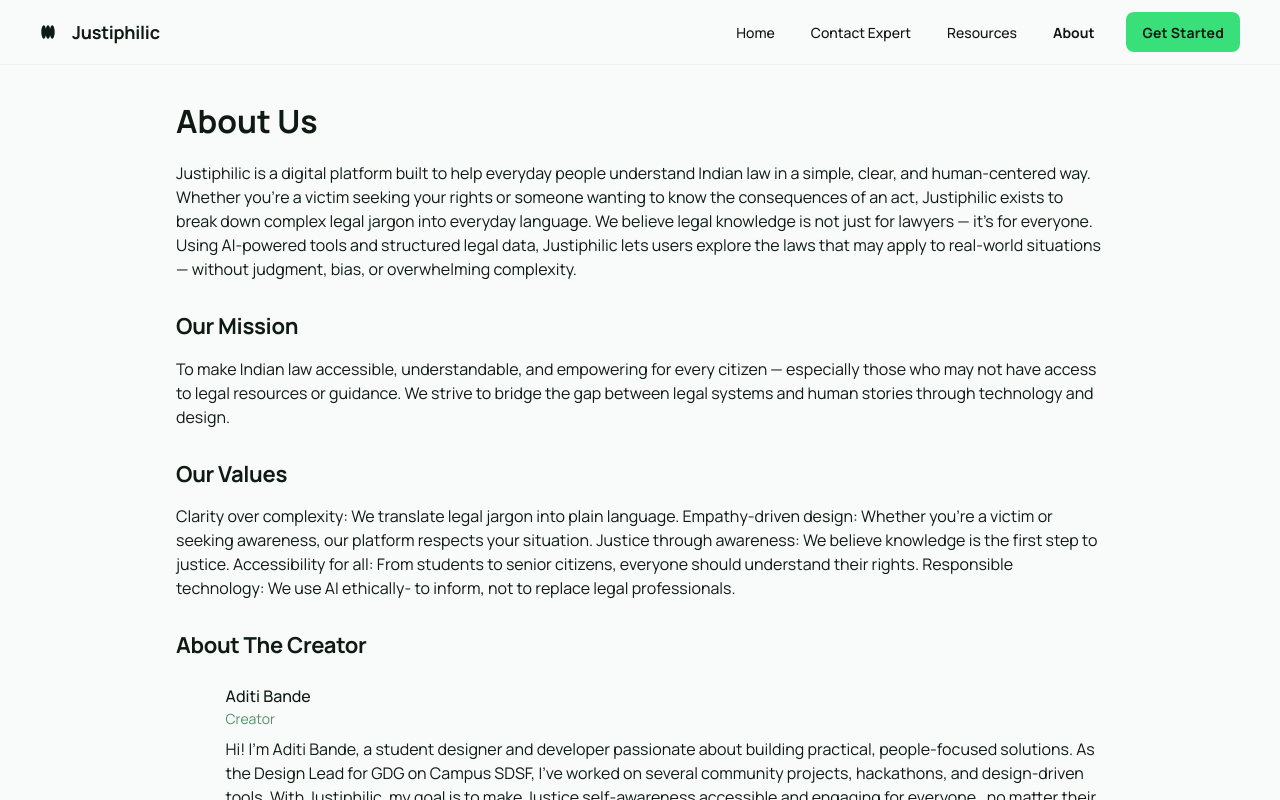
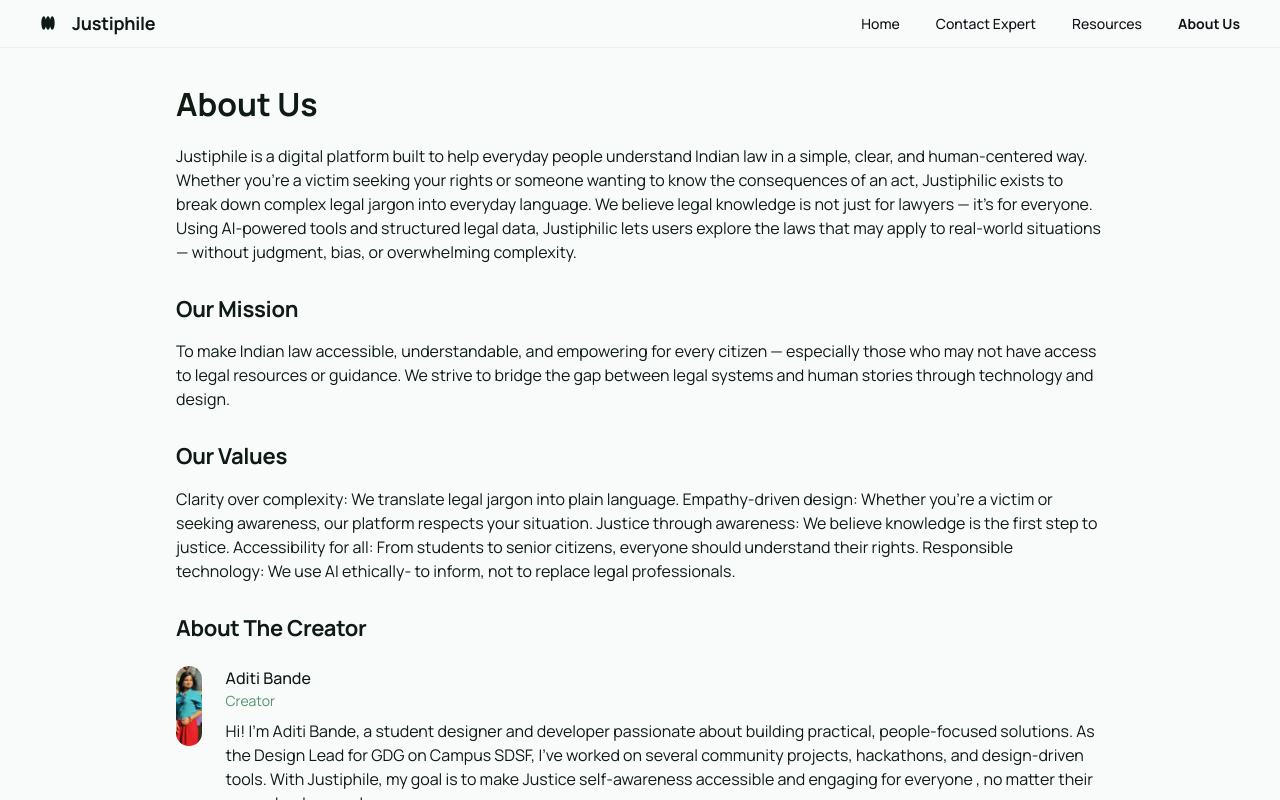
Before and after one commit to aditibande/Justiphile_main, a website: page pages/about.html in a window 1280 px wide. Drawn offline with nearby package versions, Linux system fonts and the light colour scheme.

Commit message:
Update about.html

```diff
--- a/pages/about.html
+++ b/pages/about.html
@@ -26,28 +26,24 @@
                 ></path>
               </svg>
             </div>
-            <h2 class="text-[#0e1a13] text-lg font-bold leading-tight tracking-[-0.015em]">Justiphilic</h2>
+            <h2 class="text-[#0e1a13] text-lg font-bold leading-tight tracking-[-0.015em]">Justiphile</h2>
           </div>
           <div class="flex flex-1 justify-end gap-8">
             <div class="flex items-center gap-9">
-                <a class="text-[#121317] text-sm font-medium leading-normal" href="index.html">Home</a>
+                <a class="text-[#121317] text-sm font-medium leading-normal" href="../index.html">Home</a>
                 <a class="text-[#121317] text-sm font-medium leading-normal" href="expert.html">Contact Expert</a>
                 <a class="text-[#121317] text-sm font-medium leading-normal" href="resources.html">Resources</a>
-                <a class="text-[#121317] text-sm font-medium leading-normal" href="#"><b>About</b></a>
+                <a class="text-[#121317] text-sm font-medium leading-normal" href="#"><b>About Us</b></a>
 
             </div>
-            <button
-              class="flex min-w-[84px] max-w-[480px] cursor-pointer items-center justify-center overflow-hidden rounded-lg h-10 px-4 bg-[#39e079] text-[#0e1a13] text-sm font-bold leading-normal tracking-[0.015em]"
-            >
-              <span class="truncate">Get Started</span>
-            </button>
+
           </div>
         </header>
         <div class="px-40 flex flex-1 justify-center py-5">
           <div class="layout-content-container flex flex-col max-w-[960px] flex-1">
             <div class="flex flex-wrap justify-between gap-3 p-4"><p class="text-[#0e1a13] tracking-light text-[32px] font-bold leading-tight min-w-72">About Us</p></div>
             <p class="text-[#0e1a13] text-base font-normal leading-normal pb-3 pt-1 px-4">
-                Justiphilic is a digital platform built to help everyday people understand Indian law in a simple, clear, and human-centered way. Whether you're a victim seeking your rights or someone wanting to know the consequences of an act, Justiphilic exists to break down complex legal jargon into everyday language.
+                Justiphile is a digital platform built to help everyday people understand Indian law in a simple, clear, and human-centered way. Whether you're a victim seeking your rights or someone wanting to know the consequences of an act, Justiphilic exists to break down complex legal jargon into everyday language.
 
                 We believe legal knowledge is not just for lawyers — it's for everyone.
 
@@ -80,7 +76,7 @@
   <!-- Profile Image -->
   <div
     class="w-20 h-20 bg-center bg-no-repeat bg-cover rounded-full"
-    style='background-image: url("all_images/creator.png");'
+    style='background-image: url("../all_images/creator.png");'
   ></div>
 
   <!-- Description -->
@@ -90,7 +86,7 @@
     <p class="text-[#0e1a13] text-base font-normal leading-normal">
       Hi! I’m Aditi Bande, a student designer and developer passionate about building practical, people-focused solutions.
       As the Design Lead for GDG on Campus SDSF, I’ve worked on several community projects, hackathons, and design-driven tools.
-      With Justiphilic, my goal is to make Justice self-awareness accessible and engaging for everyone , no matter their age or background.
+      With Justiphile, my goal is to make Justice self-awareness accessible and engaging for everyone , no matter their age or background.
     </p>
   </div>
 </div>
@@ -108,7 +104,7 @@
                 <a class="text-[#51946b] text-base font-normal leading-normal min-w-40" href="#">Terms of Service</a>
                 <a class="text-[#51946b] text-base font-normal leading-normal min-w-40" href="#">Privacy Policy</a>
               </div>
-              <p class="text-[#51946b] text-base font-normal leading-normal">@2024 Justiphilic. All rights reserved.</p>
+              <p class="text-[#51946b] text-base font-normal leading-normal">@2025 Justiphile. All rights reserved.</p>
             </footer>
           </div>
         </footer>
```
